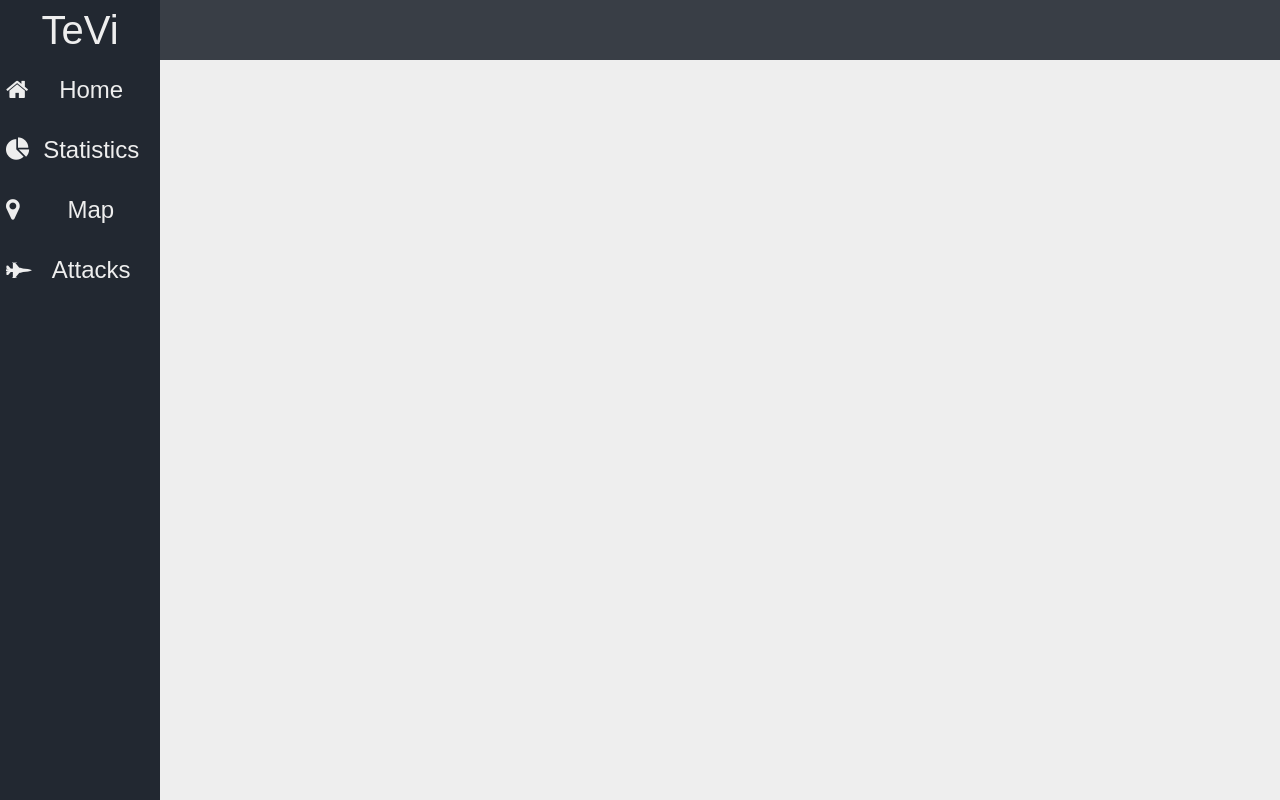
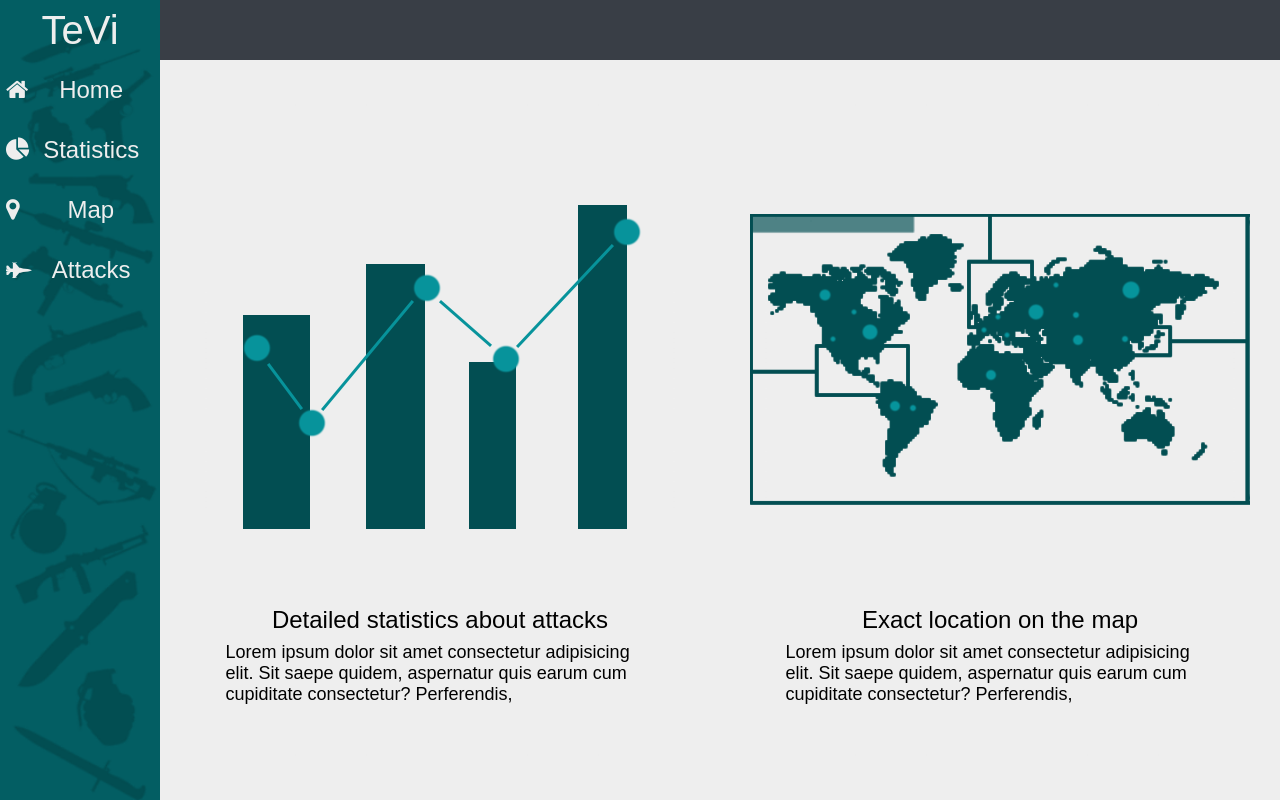
Before and after one commit to CojocariuAlexandru/WEB, a PHP site: page / in a window 1280 px wide. Run offline with PHP 8.4, Linux system fonts and the light colour scheme; some libraries are stand-ins or nearby versions.

Commit message:
web-app Home page html+css added

```diff
--- a/assets/style.css
+++ b/assets/style.css
@@ -841,7 +841,9 @@ body .web-app {
     height: 100%;
 
     color: #EEE;
-    background-color: #222831;
+    background-image: url("/img/home-background.png");
+    background-repeat: no-repeat;
+    background-size: cover;
 }
 
 .web-app aside .title {
@@ -946,10 +948,42 @@ body .web-app {
     height: 100%;
 }
 
-#home .left,
-#home .right{
+#home .left-container,
+#home .right-container{
+    display: flex;
+    flex-direction: column;
+    align-items: center;
+
     width: 42%;
     height: 88%;
+
+    border: dashed 2px #eee;
+}
+
+#home .description{
+    display: flex;
+    flex-direction: column;
+    align-items: center;
+
+    width: 92%;
+}
+
+#home .description .title{
+    font-size: 24px;
+    font-weight: 500;
+}
+
+#home .description .text{
+    margin-top: 8px;
+
+    font-size: 18px;
+}
+
+#home .left-container:hover,
+#home .right-container:hover{
+    cursor: pointer;
+    border: dashed 2px #00acb567;
+    border-radius: 16px;
 }
 
 /************** Statistics form ***************/
--- a/scripts/app.js
+++ b/scripts/app.js
@@ -24,12 +24,32 @@ attacks.push(new Attack(3, 15.4786, -120.5997));
 // ------------------------------------------------------ Templates ----------------------------------------------------------
 
 let homePage = `
-    <section id="home">
-        <div class="left">
+<section id="home">
+    <div class="left-container" onclick="navigate('/statistics')">
+        <img src="/img/web-app-home-plot.png">
+        <div class="description">
+            <span class="title">
+                Detailed statistics about attacks
+            </span>
+            <span class="text">
+                Lorem ipsum dolor sit amet consectetur adipisicing elit.
+                Sit saepe quidem, aspernatur quis earum cum cupiditate consectetur? Perferendis,
+            </span>
         </div>
-        <div class="right">
+    </div>
+    <div class="right-container" onclick="navigate('/map')">
+        <img src="/img/web-app-home-map.png">
+        <div class="description">
+            <span class="title">
+                Exact location on the map
+            </span>
+            <span class="text">
+                Lorem ipsum dolor sit amet consectetur adipisicing elit.
+                Sit saepe quidem, aspernatur quis earum cum cupiditate consectetur? Perferendis,
+            </span>
         </div>
-    </section>
+    </div>
+</section>
 `;
 
 let statisticsPage = `
@@ -404,14 +424,12 @@ function generateRegions() {
     regionForm.appendChild(regionFormTitle)
 }
 
-
 // -------------------------------------------------- Attacks page --------------------------------------------------
 
 function searchAttack() {
     let attackInput = document.querySelector('#searchAttackButton');
     navigate('/attacks/' + attackInput.value);
 }
-
 
 //***************************************************Pages Templates*******************************************************/
 
```
Also changed, not shown: img/background.jpg (deleted), img/home-background.png (added), img/web-app-home-map.png (added), img/web-app-home-plot.png (added).
